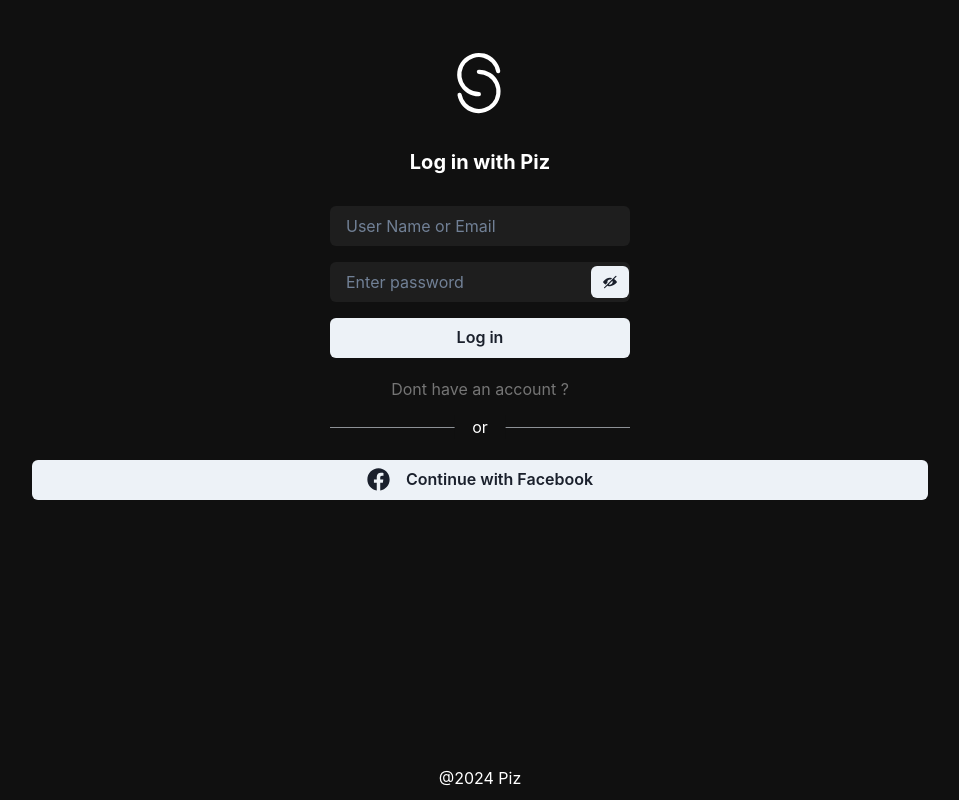
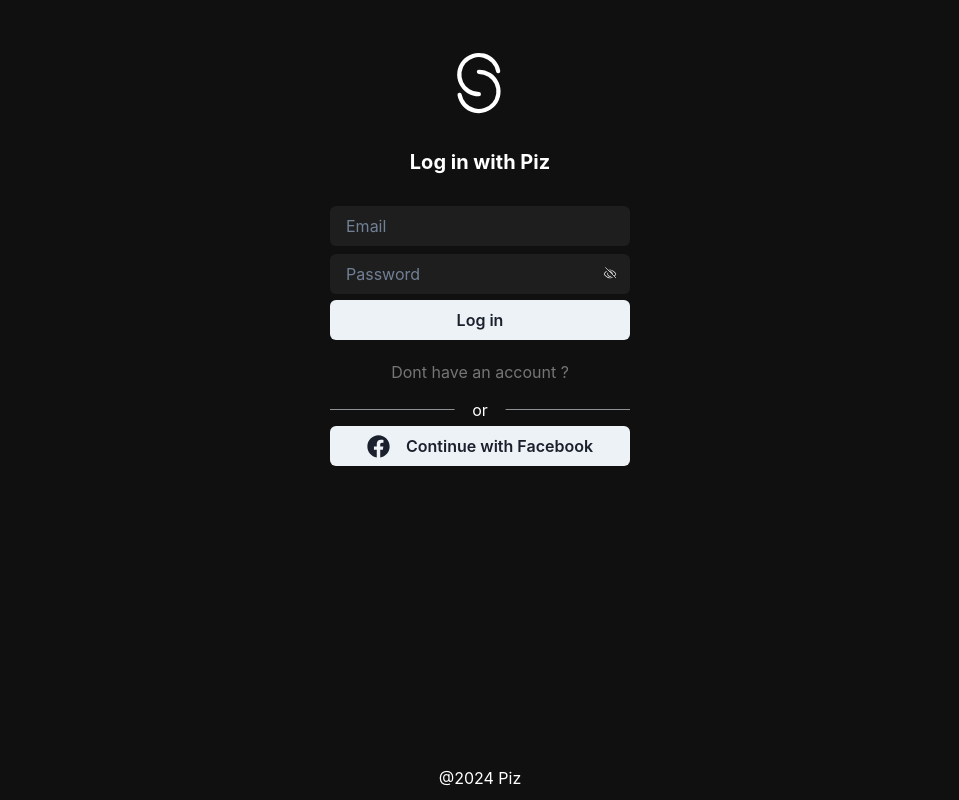
Before and after one commit to thanhhoann/old_piz, a Next.js app: page /accounts/signin in a window 1280 px wide. Both pictures are taken after a click on the button 770 px from the left and 282 px from the top of the page. Shown: the whole page, without its empty margins (160-1119 px from the left). Built offline with nearby package versions, Linux system fonts and the light colour scheme.

Commit message:
move assets/ outside; add customs svg

```diff
--- a/app/assets/AssetUtil.ts
+++ /dev/null
@@ -1 +0,0 @@
-export { default as Logo } from './icons/logo.svg'
--- a/app/page.tsx
+++ b/app/page.tsx
@@ -1,10 +1,13 @@
+import LoggedInfo from '@/components/auth/logged-info'
 import { LoginButton } from '@/components/auth/login-button'
 import { Button } from '@chakra-ui/react'
 import React, { useState, useEffect } from 'react'
+import { auth } from './lib/auth'
 
 export default function Home() {
   return (
     <>
+      <LoggedInfo />
       <LoginButton>
         <Button>Sign In</Button>
       </LoginButton>
--- /dev/null
+++ b/assets/AssetUtil.ts
@@ -0,0 +1,4 @@
+export { default as Logo } from './svgs/logo.svg'
+
+export { ViewIcon } from './icons/ViewIcon'
+export { ViewHideIcon } from './icons/ViewHideIcon'
--- /dev/null
+++ b/assets/icons/ViewHideIcon.tsx
@@ -0,0 +1,19 @@
+export const ViewHideIcon = () => {
+  return (
+    <svg width="20px" height="20px" viewBox="0 0 24 24" fill="none" xmlns="http://www.w3.org/2000/svg">
+      <path
+        fillRule="evenodd"
+        clipRule="evenodd"
+        d="M15.9202 12.7988C15.9725 12.5407 16 12.2736 16 12C16 9.79086 14.2091 8 12 8C11.7264 8 11.4593 8.02746 11.2012 8.07977L12.1239 9.00251C13.6822 9.06583 14.9342 10.3178 14.9975 11.8761L15.9202 12.7988ZM9.39311 10.5143C9.14295 10.9523 9 11.4595 9 12C9 13.6569 10.3431 15 12 15C12.5405 15 13.0477 14.857 13.4857 14.6069L14.212 15.3332C13.5784 15.7545 12.8179 16 12 16C9.79086 16 8 14.2091 8 12C8 11.1821 8.24547 10.4216 8.66676 9.78799L9.39311 10.5143Z"
+        fill="#ffffff"
+      />
+      <path
+        fillRule="evenodd"
+        clipRule="evenodd"
+        d="M16.1537 17.2751L15.4193 16.5406C14.3553 17.1196 13.1987 17.5 12 17.5C10.3282 17.5 8.73816 16.7599 7.36714 15.7735C6.00006 14.79 4.89306 13.5918 4.19792 12.7478C3.77356 12.2326 3.72974 12.1435 3.72974 12C3.72974 11.8565 3.77356 11.7674 4.19792 11.2522C4.86721 10.4396 5.9183 9.29863 7.21572 8.33704L6.50139 7.62271C5.16991 8.63072 4.10383 9.79349 3.42604 10.6164L3.36723 10.6876C3.03671 11.087 2.72974 11.4579 2.72974 12C2.72974 12.5421 3.0367 12.913 3.36723 13.3124L3.42604 13.3836C4.15099 14.2638 5.32014 15.5327 6.78312 16.5853C8.24216 17.635 10.0361 18.5 12 18.5C13.5101 18.5 14.9196 17.9886 16.1537 17.2751ZM9.18993 6.06861C10.0698 5.71828 11.0135 5.5 12 5.5C13.9639 5.5 15.7579 6.365 17.2169 7.41472C18.6799 8.46727 19.849 9.73623 20.574 10.6164L20.6328 10.6876C20.9633 11.087 21.2703 11.4579 21.2703 12C21.2703 12.5421 20.9633 12.913 20.6328 13.3124L20.574 13.3836C20.0935 13.9669 19.418 14.721 18.5911 15.4697L17.883 14.7617C18.6787 14.0456 19.3338 13.3164 19.8021 12.7478C20.2265 12.2326 20.2703 12.1435 20.2703 12C20.2703 11.8565 20.2265 11.7674 19.8021 11.2522C19.107 10.4082 18 9.21001 16.6329 8.22646C15.2619 7.24007 13.6718 6.5 12 6.5C11.3056 6.5 10.6253 6.62768 9.96897 6.84765L9.18993 6.06861Z"
+        fill="#ffffff"
+      />
+      <path d="M5 2L21 18" stroke="#ffffff" />
+    </svg>
+  )
+}
--- /dev/null
+++ b/assets/icons/ViewIcon.tsx
@@ -0,0 +1,11 @@
+export const ViewIcon = () => {
+  return (
+    <svg width="20px" height="20px" viewBox="0 0 24 24" fill="none" xmlns="http://www.w3.org/2000/svg">
+      <circle cx="12" cy="12" r="3.5" stroke="#ffffff" />
+      <path
+        d="M20.188 10.9343C20.5762 11.4056 20.7703 11.6412 20.7703 12C20.7703 12.3588 20.5762 12.5944 20.188 13.0657C18.7679 14.7899 15.6357 18 12 18C8.36427 18 5.23206 14.7899 3.81197 13.0657C3.42381 12.5944 3.22973 12.3588 3.22973 12C3.22973 11.6412 3.42381 11.4056 3.81197 10.9343C5.23206 9.21014 8.36427 6 12 6C15.6357 6 18.7679 9.21014 20.188 10.9343Z"
+        stroke="#ffffff"
+      />
+    </svg>
+  )
+}
--- a/components/auth/form-wrapper.tsx
+++ b/components/auth/form-wrapper.tsx
@@ -1,7 +1,7 @@
 import React, { useState, useEffect } from 'react'
 import { Button, Center, Text, Flex, Heading, Link } from '@chakra-ui/react'
 import Image from 'next/image'
-import { Logo } from '@/app/assets/AssetUtil'
+import { Logo } from '@/assets/AssetUtil'
 import { FaFacebook } from 'react-icons/fa'
 import NextLink from 'next/link'
 import { appBackgroundColor, appTextColor } from '@/utils/colors'
@@ -29,14 +29,16 @@
               {backButtonText}
             </Link>
           </Center>
-          {socialButton && <CustomDivider />}
+          {socialButton && (
+            <>
+              <CustomDivider />
+              <Button width="100%" gap="1rem">
+                <FaFacebook size={23} />
+                <Text>Continue with Facebook</Text>
+              </Button>
+            </>
+          )}
         </Flex>
-        {socialButton && (
-          <Button width="70%" gap="1rem">
-            <FaFacebook size={23} />
-            <Text>Continue with Facebook</Text>
-          </Button>
-        )}
       </Flex>
     </>
   )
--- a/components/auth/login-form.tsx
+++ b/components/auth/login-form.tsx
@@ -1,21 +1,75 @@
+'use client'
 import React, { useState, useEffect } from 'react'
-import Image from 'next/image'
-import { Logo } from '@/app/assets/AssetUtil'
-import CustomInput, { CustomPasswordInput } from '@/app/ui/CustomInput'
-import { Text, AbsoluteCenter, Box, Button, Divider, Flex, Heading, Center, Link } from '@chakra-ui/react'
-import { appBackgroundColor, appTextColor } from '@/utils/colors'
-import NextLink from 'next/link'
+import { Button, Flex, Text, FormControl, Input, InputGroup, InputRightElement } from '@chakra-ui/react'
+import { appBackgroundColor, appTextColor, inputBackgroundColor, inputFocusBorderColor } from '@/utils/colors'
 import { ForgotPasswordRoute, SignUpRoute } from '@/utils/app_routes'
-import CustomDivider from '@/app/ui/CustomDivider'
 import FormWrapper from './form-wrapper'
 
+import { useForm } from 'react-hook-form'
+import { zodResolver } from '@hookform/resolvers/zod'
+import * as z from 'zod'
+import { LoginSchema } from '@/schemas'
+import { GrFormView, GrFormViewHide } from 'react-icons/gr'
+import { ViewIcon, ViewHideIcon } from '@/assets/AssetUtil'
+
 export default function LoginForm() {
+  const [showPassword, setShowPassword] = React.useState(false)
+
+  const form = useForm<z.infer<typeof LoginSchema>>({
+    mode: 'onChange',
+    resolver: zodResolver(LoginSchema),
+    defaultValues: {
+      email: '',
+      password: '',
+    },
+  })
+
+  const onSubmit = (values: z.infer<typeof LoginSchema>) => {
+    console.log(values)
+  }
+
   return (
     <>
       <FormWrapper headerText="Log in with Piz" backButtonText="Dont have an account ?" backButtonLink={SignUpRoute} socialButton>
-        <CustomInput type="text" text="User Name or Email" />
-        <CustomPasswordInput />
-        <Button _hover={{ bg: 'black', color: 'white' }}>Log in</Button>
+        <form onSubmit={form.handleSubmit(onSubmit)}>
+          <FormControl>
+            <Flex direction="column" gap="0.5rem">
+              <Input
+                type="email"
+                placeholder="Email"
+                bg={inputBackgroundColor}
+                border="none"
+                focusBorderColor={inputFocusBorderColor}
+                _hover={{ bg: inputBackgroundColor }}
+                {...form.register('email')}
+              />
+              <InputGroup size="md">
+                <Input
+                  bg={inputBackgroundColor}
+                  border="none"
+                  focusBorderColor={inputFocusBorderColor}
+                  pr="4.5rem"
+                  type={showPassword ? 'text' : 'password'}
+                  placeholder="Password"
+                  id="password"
+                  {...form.register('password')}
+                />
+                <InputRightElement>
+                  <Button
+                    size="sm"
+                    bg={inputBackgroundColor}
+                    _hover={{ bg: inputBackgroundColor }}
+                    onClick={() => setShowPassword(!showPassword)}>
+                    {showPassword ? <ViewHideIcon /> : <ViewIcon />}
+                  </Button>
+                </InputRightElement>
+              </InputGroup>
+            </Flex>
+          </FormControl>
+          <Button mt="0.4rem" w="full" type="submit">
+            Log in
+          </Button>
+        </form>
       </FormWrapper>
     </>
   )
--- a/package.json
+++ b/package.json
@@ -15,6 +15,7 @@
     "@chakra-ui/react": "^2.8.2",
     "@emotion/react": "^11.11.4",
     "@emotion/styled": "^11.11.0",
+    "@hookform/resolvers": "^3.3.4",
     "@supabase/auth-helpers-nextjs": "^0.9.0",
     "@supabase/ssr": "^0.1.0",
     "@supabase/supabase-js": "^2.39.7",
--- /dev/null
+++ b/schemas/index.ts
@@ -0,0 +1,8 @@
+import * as z from 'zod'
+
+export const LoginSchema = z.object({
+    email: z.string().email(),
+    password: z.string().min(1, {
+        message: 'Please enter your password',
+    }),
+})
```
Also changed, not shown: app/api/auth/[...nextauth]/route.ts (+32 -2 lines), app/lib/auth.ts (+11 -8 lines), components/auth/logged-info.tsx (added, +8 -0 lines), assets/svgs/logo.svg (renamed from app/assets/icons/logo.svg), 1 other file (tests, documents, lock files or other folders).
